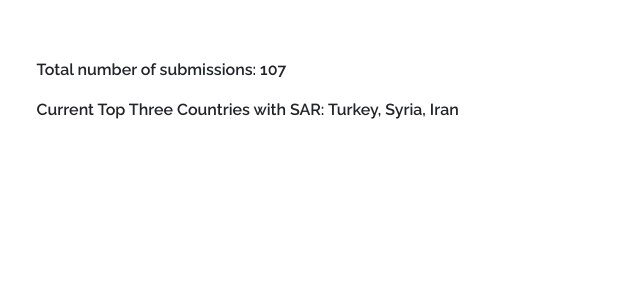
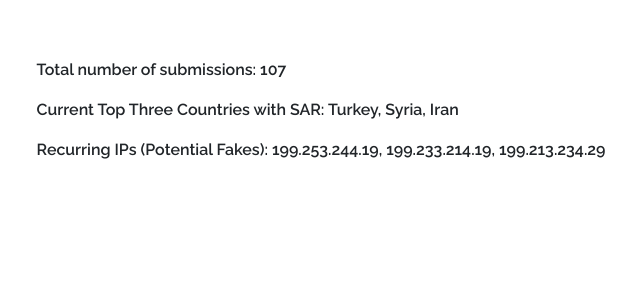
Before and after one commit to jerseycity19/team-1, a React (Create React App) app in the folder frontend/: page /admin in a window 1280 px wide. Shown: the top 300 px of the page, without its empty margins (445-1085 px from the left). Built offline with nearby package versions, Linux system fonts and the light colour scheme.

Commit message:
Mock MVP

```diff
--- a/frontend/src/screens/AdminPanel.js
+++ b/frontend/src/screens/AdminPanel.js
@@ -10,7 +10,8 @@ class AdminPanel extends React.Component {
 
       this.state = {
         totalNumberSubmissions: 100,
-        topThreeCountries: ['Turkey', 'Syria', 'Iran']
+        topThreeCountries: ['Turkey', 'Syria', 'Iran'],
+        reccuringPings: ["199.253.244.19", "199.233.214.19", "199.213.234.29"]
       }
 
 
@@ -34,6 +35,7 @@ class AdminPanel extends React.Component {
             <div>
                 <p>Total number of submissions: {this.state.totalNumberSubmissions}</p>
                 <p>Current Top Three Countries with SAR: {this.state.topThreeCountries[0]}, {this.state.topThreeCountries[1]}, {this.state.topThreeCountries[2]}</p>
+                <p>Recurring IPs (Potential Fakes): {this.state.reccuringPings[0]}, {this.state.reccuringPings[1]}, {this.state.reccuringPings[2]}</p>
             </div>
         )
 
```
